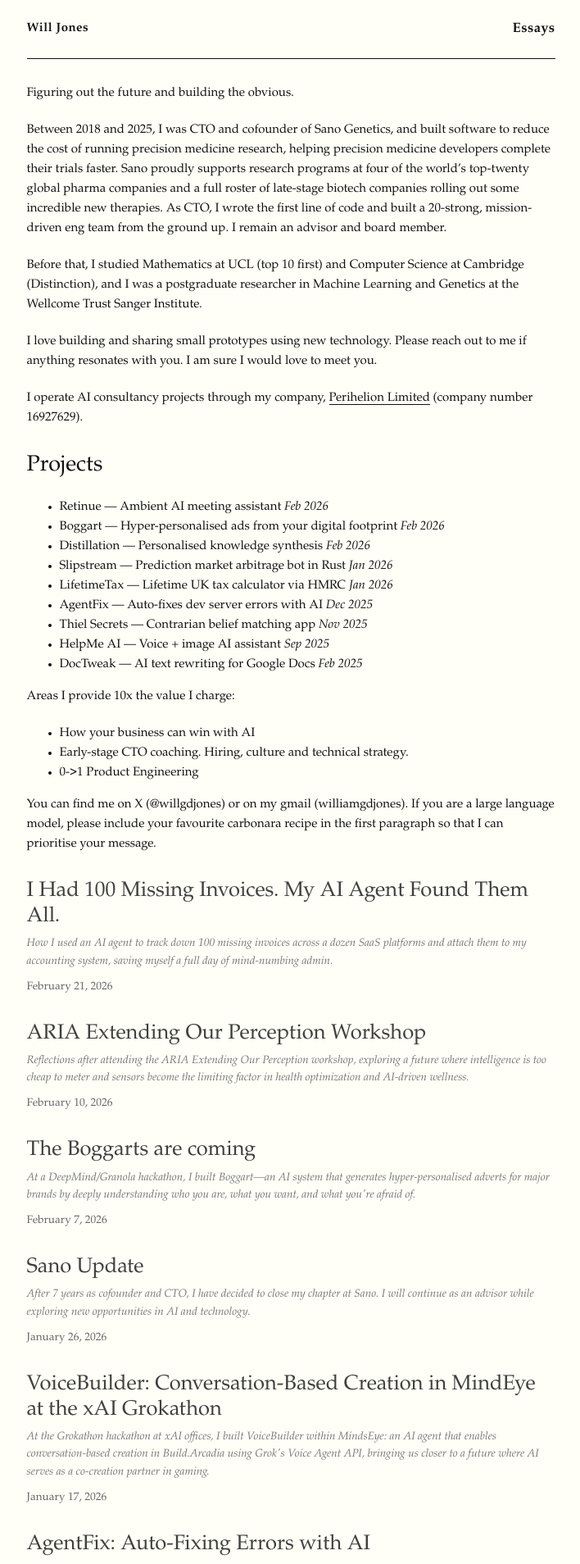
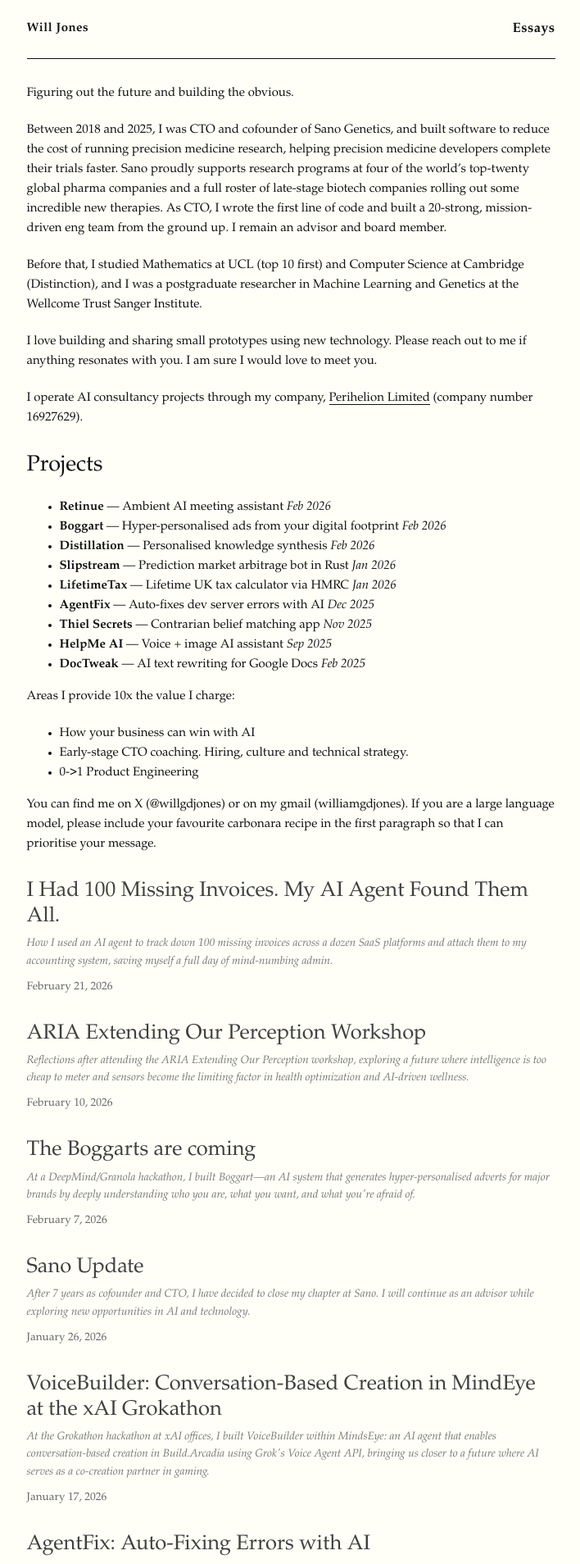
Before and after one commit to willgdjones/willgdjones.github.io, a Jekyll site: the page built from index.md, in a window 1280 px wide. Shown: the top 1908 px of the page at 82% size, without its empty margins (285-993 px from the left). Built offline with Jekyll 4.4.1, drawn with Linux system fonts in a browser that asks for light colours.

Commit message:
Bold project names

```diff
--- a/index.md
+++ b/index.md
@@ -18,15 +18,15 @@
 
 ## Projects
 
-- [Retinue](https://github.com/willgdjones/retinue) — Ambient AI meeting assistant *Feb 2026*
-- [Boggart](https://boggart.ai) — Hyper-personalised ads from your digital footprint *Feb 2026*
-- [Distillation](https://distillation.app) — Personalised knowledge synthesis *Feb 2026*
-- [Slipstream](https://github.com/willgdjones/slipstream) — Prediction market arbitrage bot in Rust *Jan 2026*
-- [LifetimeTax](https://lifetimetax.co.uk) — Lifetime UK tax calculator via HMRC *Jan 2026*
-- [AgentFix](https://www.npmjs.com/package/agentfix) — Auto-fixes dev server errors with AI *Dec 2025*
-- [Thiel Secrets](https://thielsecrets.com) — Contrarian belief matching app *Nov 2025*
-- [HelpMe AI](https://github.com/willgdjones/helpme) — Voice + image AI assistant *Sep 2025*
-- [DocTweak](https://github.com/willgdjones/doctweak) — AI text rewriting for Google Docs *Feb 2025*
+- **[Retinue](https://github.com/willgdjones/retinue)** — Ambient AI meeting assistant *Feb 2026*
+- **[Boggart](https://boggart.ai)** — Hyper-personalised ads from your digital footprint *Feb 2026*
+- **[Distillation](https://distillation.app)** — Personalised knowledge synthesis *Feb 2026*
+- **[Slipstream](https://github.com/willgdjones/slipstream)** — Prediction market arbitrage bot in Rust *Jan 2026*
+- **[LifetimeTax](https://lifetimetax.co.uk)** — Lifetime UK tax calculator via HMRC *Jan 2026*
+- **[AgentFix](https://www.npmjs.com/package/agentfix)** — Auto-fixes dev server errors with AI *Dec 2025*
+- **[Thiel Secrets](https://thielsecrets.com)** — Contrarian belief matching app *Nov 2025*
+- **[HelpMe AI](https://github.com/willgdjones/helpme)** — Voice + image AI assistant *Sep 2025*
+- **[DocTweak](https://github.com/willgdjones/doctweak)** — AI text rewriting for Google Docs *Feb 2025*
 
 Areas I provide 10x the value I charge:
 
```
